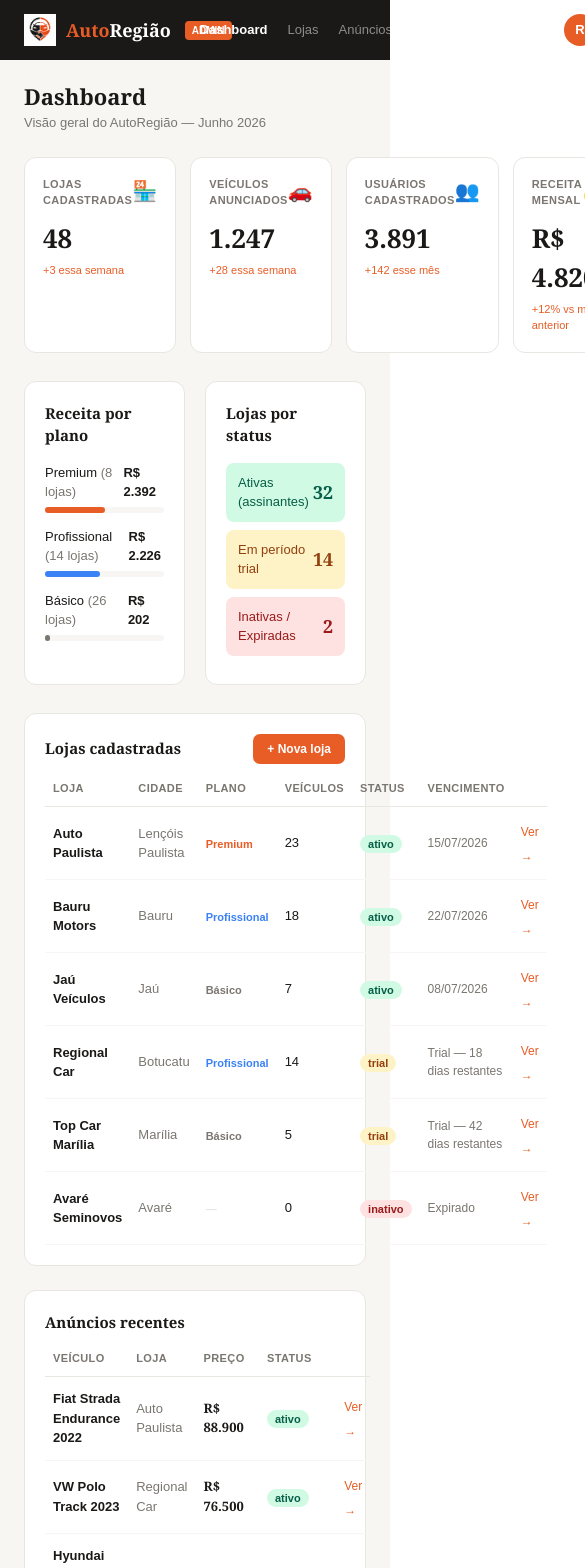
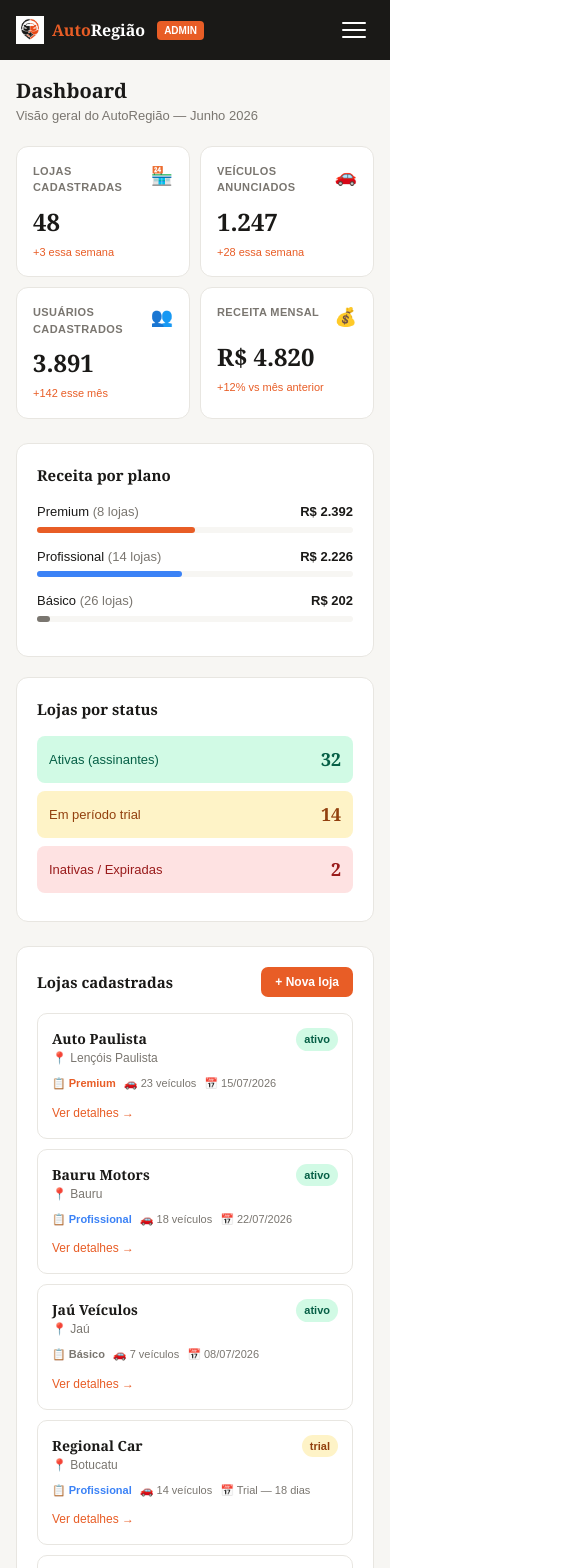
Before and after one commit to rafaelferrazf-hash/autoregiao, a Next.js app: page /admin in a window 390 px wide. Shown: the top 1568 px of the page, 585 px wide, since content can reach past the window. Built offline with nearby package versions, Linux system fonts and the light colour scheme.

Commit message:
admin responsivo mobile

```diff
--- a/app/admin/page.tsx
+++ b/app/admin/page.tsx
@@ -1,7 +1,12 @@
+"use client";
 import Image from "next/image";
 import Link from "next/link";
+import { useState } from "react";
 
 export default function Admin() {
+  const [menuAberto, setMenuAberto] = useState(false);
+  const [abaAtiva, setAbaAtiva] = useState("Dashboard");
+
   const stats = [
     { label: "Lojas cadastradas", value: "48", icon: "🏪", change: "+3 essa semana" },
     { label: "Veículos anunciados", value: "1.247", icon: "🚗", change: "+28 essa semana" },
@@ -13,8 +18,8 @@ export default function Admin() {
     { id: 1, nome: "Auto Paulista", cidade: "Lençóis Paulista", plano: "Premium", veiculos: 23, status: "ativo", vencimento: "15/07/2026" },
     { id: 2, nome: "Bauru Motors", cidade: "Bauru", plano: "Profissional", veiculos: 18, status: "ativo", vencimento: "22/07/2026" },
     { id: 3, nome: "Jaú Veículos", cidade: "Jaú", plano: "Básico", veiculos: 7, status: "ativo", vencimento: "08/07/2026" },
-    { id: 4, nome: "Regional Car", cidade: "Botucatu", plano: "Profissional", veiculos: 14, status: "trial", vencimento: "Trial — 18 dias restantes" },
-    { id: 5, nome: "Top Car Marília", cidade: "Marília", plano: "Básico", veiculos: 5, status: "trial", vencimento: "Trial — 42 dias restantes" },
+    { id: 4, nome: "Regional Car", cidade: "Botucatu", plano: "Profissional", veiculos: 14, status: "trial", vencimento: "Trial — 18 dias" },
+    { id: 5, nome: "Top Car Marília", cidade: "Marília", plano: "Básico", veiculos: 5, status: "trial", vencimento: "Trial — 42 dias" },
     { id: 6, nome: "Avaré Seminovos", cidade: "Avaré", plano: "—", veiculos: 0, status: "inativo", vencimento: "Expirado" },
   ];
 
@@ -36,47 +41,78 @@ export default function Admin() {
   return (
     <main style={{ fontFamily: "'DM Sans', sans-serif", background: "#F7F6F3", minHeight: "100vh" }}>
 
+      <style>{`
+        .admin-nav-links { display: flex !important; }
+        .admin-hamburger { display: none !important; }
+        .stats-grid-admin { display: grid; grid-template-columns: repeat(4, 1fr); gap: 14px; }
+        .receita-grid { display: grid; grid-template-columns: 1fr 1fr; gap: 20px; }
+        .tabela-admin { display: table !important; }
+        .cards-admin { display: none !important; }
+        @media (max-width: 768px) {
+          .admin-nav-links { display: none !important; }
+          .admin-hamburger { display: flex !important; }
+          .stats-grid-admin { grid-template-columns: repeat(2, 1fr) !important; gap: 10px !important; }
+          .receita-grid { grid-template-columns: 1fr !important; }
+          .tabela-admin { display: none !important; }
+          .cards-admin { display: flex !important; }
+        }
+      `}</style>
+
       {/* NAVBAR */}
-      <nav style={{ position: "fixed", top: 0, left: 0, right: 0, zIndex: 100, background: "#1A1917", height: 60, display: "flex", alignItems: "center", justifyContent: "space-between", padding: "0 24px" }}>
-        <Link href="/" style={{ display: "flex", alignItems: "center", gap: 10, textDecoration: "none" }}>
-          <Image src="/logo.png" alt="AutoRegião" width={32} height={32} style={{ objectFit: "contain" }} />
-          <span style={{ fontFamily: "Georgia, serif", fontSize: 18, fontWeight: 800, color: "#fff" }}>
+      <nav style={{ position: "fixed", top: 0, left: 0, right: 0, zIndex: 100, background: "#1A1917", height: 60, display: "flex", alignItems: "center", justifyContent: "space-between", padding: "0 16px" }}>
+        <Link href="/" style={{ display: "flex", alignItems: "center", gap: 8, textDecoration: "none" }}>
+          <Image src="/logo.png" alt="AutoRegião" width={28} height={28} style={{ objectFit: "contain" }} />
+          <span style={{ fontFamily: "Georgia, serif", fontSize: 16, fontWeight: 800, color: "#fff" }}>
             <span style={{ color: "#E85D26" }}>Auto</span>Região
           </span>
           <span style={{ background: "#E85D26", color: "#fff", fontSize: 10, fontWeight: 600, padding: "2px 7px", borderRadius: 4, marginLeft: 4 }}>ADMIN</span>
         </Link>
-        <div style={{ display: "flex", gap: 20, alignItems: "center" }}>
+        <div className="admin-nav-links" style={{ gap: 20, alignItems: "center" }}>
           {["Dashboard", "Lojas", "Anúncios", "Usuários", "Financeiro"].map(item => (
-            <a key={item} href="#" style={{ fontSize: 13, color: item === "Dashboard" ? "#fff" : "rgba(255,255,255,0.5)", textDecoration: "none", fontWeight: item === "Dashboard" ? 600 : 400 }}>{item}</a>
+            <a key={item} href="#" onClick={() => setAbaAtiva(item)} style={{ fontSize: 13, color: abaAtiva === item ? "#fff" : "rgba(255,255,255,0.5)", textDecoration: "none", fontWeight: abaAtiva === item ? 600 : 400 }}>{item}</a>
           ))}
           <div style={{ width: 32, height: 32, borderRadius: "50%", background: "#E85D26", display: "flex", alignItems: "center", justifyContent: "center", color: "#fff", fontWeight: 700, fontSize: 13 }}>R</div>
         </div>
+        <button className="admin-hamburger" onClick={() => setMenuAberto(!menuAberto)}
+          style={{ background: "none", border: "none", cursor: "pointer", padding: 8, flexDirection: "column", gap: 5 }}>
+          <span style={{ display: "block", width: 24, height: 2, background: "#fff", borderRadius: 2, transition: "all 0.2s", transform: menuAberto ? "rotate(45deg) translate(5px, 5px)" : "none" }}></span>
+          <span style={{ display: "block", width: 24, height: 2, background: "#fff", borderRadius: 2, opacity: menuAberto ? 0 : 1 }}></span>
+          <span style={{ display: "block", width: 24, height: 2, background: "#fff", borderRadius: 2, transition: "all 0.2s", transform: menuAberto ? "rotate(-45deg) translate(5px, -5px)" : "none" }}></span>
+        </button>
       </nav>
 
-      <div style={{ paddingTop: 80, padding: "80px 24px 40px", maxWidth: 1100, margin: "0 auto" }}>
+      {menuAberto && (
+        <div style={{ position: "fixed", top: 60, left: 0, right: 0, zIndex: 99, background: "#1A1917", padding: "16px", display: "flex", flexDirection: "column", gap: 14, borderBottom: "1px solid rgba(255,255,255,0.1)" }}>
+          {["Dashboard", "Lojas", "Anúncios", "Usuários", "Financeiro"].map(item => (
+            <a key={item} href="#" onClick={() => { setAbaAtiva(item); setMenuAberto(false); }} style={{ fontSize: 15, color: "#fff", textDecoration: "none", fontWeight: 500 }}>{item}</a>
+          ))}
+        </div>
+      )}
+
+      <div style={{ paddingTop: 76, padding: "76px 16px 40px", maxWidth: 1100, margin: "0 auto" }}>
 
         {/* TÍTULO */}
-        <div style={{ marginBottom: 24 }}>
-          <div style={{ fontFamily: "Georgia, serif", fontSize: 22, fontWeight: 800, color: "#1A1917" }}>Dashboard</div>
+        <div style={{ marginBottom: 20 }}>
+          <div style={{ fontFamily: "Georgia, serif", fontSize: 20, fontWeight: 800, color: "#1A1917" }}>Dashboard</div>
           <div style={{ fontSize: 13, color: "#7A7670" }}>Visão geral do AutoRegião — Junho 2026</div>
         </div>
 
-        {/* CARDS DE STATS */}
-        <div style={{ display: "grid", gridTemplateColumns: "repeat(4, 1fr)", gap: 14, marginBottom: 28 }}>
+        {/* STATS */}
+        <div className="stats-grid-admin" style={{ marginBottom: 24 }}>
           {stats.map(s => (
-            <div key={s.label} style={{ background: "#fff", border: "1.5px solid #E8E6E1", borderRadius: 12, padding: "18px" }}>
-              <div style={{ display: "flex", justifyContent: "space-between", alignItems: "flex-start", marginBottom: 10 }}>
+            <div key={s.label} style={{ background: "#fff", border: "1.5px solid #E8E6E1", borderRadius: 12, padding: "16px" }}>
+              <div style={{ display: "flex", justifyContent: "space-between", alignItems: "flex-start", marginBottom: 8 }}>
                 <div style={{ fontSize: 11, fontWeight: 600, color: "#7A7670", textTransform: "uppercase", letterSpacing: 0.4 }}>{s.label}</div>
-                <span style={{ fontSize: 20 }}>{s.icon}</span>
+                <span style={{ fontSize: 18 }}>{s.icon}</span>
               </div>
-              <div style={{ fontFamily: "Georgia, serif", fontSize: 26, fontWeight: 800, color: "#1A1917", marginBottom: 4 }}>{s.value}</div>
+              <div style={{ fontFamily: "Georgia, serif", fontSize: 24, fontWeight: 800, color: "#1A1917", marginBottom: 4 }}>{s.value}</div>
               <div style={{ fontSize: 11, color: "#E85D26" }}>{s.change}</div>
             </div>
           ))}
         </div>
 
-        {/* RECEITA POR PLANO */}
-        <div style={{ display: "grid", gridTemplateColumns: "1fr 1fr", gap: 20, marginBottom: 28 }}>
+        {/* RECEITA + STATUS */}
+        <div className="receita-grid" style={{ marginBottom: 24 }}>
           <div style={{ background: "#fff", border: "1.5px solid #E8E6E1", borderRadius: 12, padding: "20px" }}>
             <div style={{ fontFamily: "Georgia, serif", fontSize: 15, fontWeight: 700, color: "#1A1917", marginBottom: 16 }}>Receita por plano</div>
             {[
@@ -95,7 +131,6 @@ export default function Admin() {
               </div>
             ))}
           </div>
-
           <div style={{ background: "#fff", border: "1.5px solid #E8E6E1", borderRadius: 12, padding: "20px" }}>
             <div style={{ fontFamily: "Georgia, serif", fontSize: 15, fontWeight: 700, color: "#1A1917", marginBottom: 16 }}>Lojas por status</div>
             {[
@@ -111,13 +146,15 @@ export default function Admin() {
           </div>
         </div>
 
-        {/* TABELA DE LOJAS */}
+        {/* LOJAS */}
         <div style={{ background: "#fff", border: "1.5px solid #E8E6E1", borderRadius: 12, padding: "20px", marginBottom: 24 }}>
           <div style={{ display: "flex", justifyContent: "space-between", alignItems: "center", marginBottom: 16 }}>
             <div style={{ fontFamily: "Georgia, serif", fontSize: 15, fontWeight: 700, color: "#1A1917" }}>Lojas cadastradas</div>
             <button style={{ padding: "6px 14px", background: "#E85D26", border: "none", borderRadius: 7, color: "#fff", fontSize: 12, fontWeight: 600, cursor: "pointer" }}>+ Nova loja</button>
           </div>
-          <table style={{ width: "100%", borderCollapse: "collapse" }}>
+
+          {/* TABELA DESKTOP */}
+          <table className="tabela-admin" style={{ width: "100%", borderCollapse: "collapse" }}>
             <thead>
               <tr style={{ borderBottom: "1.5px solid #E8E6E1" }}>
                 {["Loja", "Cidade", "Plano", "Veículos", "Status", "Vencimento", ""].map(h => (
@@ -130,29 +167,44 @@ export default function Admin() {
                 <tr key={loja.id} style={{ borderBottom: "1px solid #F7F6F3" }}>
                   <td style={{ padding: "12px 8px", fontSize: 13, fontWeight: 600, color: "#1A1917" }}>{loja.nome}</td>
                   <td style={{ padding: "12px 8px", fontSize: 13, color: "#7A7670" }}>{loja.cidade}</td>
-                  <td style={{ padding: "12px 8px" }}>
-                    <span style={{ fontSize: 11, fontWeight: 600, color: planoColor[loja.plano] || "#7A7670" }}>{loja.plano}</span>
-                  </td>
+                  <td style={{ padding: "12px 8px" }}><span style={{ fontSize: 11, fontWeight: 600, color: planoColor[loja.plano] }}>{loja.plano}</span></td>
                   <td style={{ padding: "12px 8px", fontSize: 13, color: "#1A1917" }}>{loja.veiculos}</td>
-                  <td style={{ padding: "12px 8px" }}>
-                    <span style={{ fontSize: 11, fontWeight: 600, padding: "3px 8px", borderRadius: 20, background: statusColor[loja.status].bg, color: statusColor[loja.status].color }}>
-                      {loja.status}
-                    </span>
-                  </td>
+                  <td style={{ padding: "12px 8px" }}><span style={{ fontSize: 11, fontWeight: 600, padding: "3px 8px", borderRadius: 20, background: statusColor[loja.status].bg, color: statusColor[loja.status].color }}>{loja.status}</span></td>
                   <td style={{ padding: "12px 8px", fontSize: 12, color: "#7A7670" }}>{loja.vencimento}</td>
-                  <td style={{ padding: "12px 8px" }}>
-                    <Link href={`/loja/${loja.id}`} style={{ fontSize: 12, color: "#E85D26", textDecoration: "none", fontWeight: 500 }}>Ver →</Link>
-                  </td>
+                  <td style={{ padding: "12px 8px" }}><Link href={`/loja/${loja.id}`} style={{ fontSize: 12, color: "#E85D26", textDecoration: "none", fontWeight: 500 }}>Ver →</Link></td>
                 </tr>
               ))}
             </tbody>
           </table>
+
+          {/* CARDS MOBILE */}
+          <div className="cards-admin" style={{ flexDirection: "column", gap: 10 }}>
+            {lojas.map(loja => (
+              <div key={loja.id} style={{ border: "1.5px solid #E8E6E1", borderRadius: 10, padding: "14px" }}>
+                <div style={{ display: "flex", justifyContent: "space-between", alignItems: "flex-start", marginBottom: 8 }}>
+                  <div>
+                    <div style={{ fontFamily: "Georgia, serif", fontSize: 14, fontWeight: 700, color: "#1A1917" }}>{loja.nome}</div>
+                    <div style={{ fontSize: 12, color: "#7A7670" }}>📍 {loja.cidade}</div>
+                  </div>
+                  <span style={{ fontSize: 11, fontWeight: 600, padding: "3px 8px", borderRadius: 20, background: statusColor[loja.status].bg, color: statusColor[loja.status].color }}>{loja.status}</span>
+                </div>
+                <div style={{ display: "flex", gap: 8, flexWrap: "wrap", marginBottom: 8 }}>
+                  <span style={{ fontSize: 11, fontWeight: 600, color: planoColor[loja.plano] }}>📋 {loja.plano}</span>
+                  <span style={{ fontSize: 11, color: "#7A7670" }}>🚗 {loja.veiculos} veículos</span>
+                  <span style={{ fontSize: 11, color: "#7A7670" }}>📅 {loja.vencimento}</span>
+                </div>
+                <Link href={`/loja/${loja.id}`} style={{ fontSize: 12, color: "#E85D26", textDecoration: "none", fontWeight: 500 }}>Ver detalhes →</Link>
+              </div>
+            ))}
+          </div>
         </div>
 
-        {/* ANÚNCIOS RECENTES */}
+        {/* ANÚNCIOS */}
         <div style={{ background: "#fff", border: "1.5px solid #E8E6E1", borderRadius: 12, padding: "20px" }}>
           <div style={{ fontFamily: "Georgia, serif", fontSize: 15, fontWeight: 700, color: "#1A1917", marginBottom: 16 }}>Anúncios recentes</div>
-          <table style={{ width: "100%", borderCollapse: "collapse" }}>
+
+          {/* TABELA DESKTOP */}
+          <table className="tabela-admin" style={{ width: "100%", borderCollapse: "collapse" }}>
             <thead>
               <tr style={{ borderBottom: "1.5px solid #E8E6E1" }}>
                 {["Veículo", "Loja", "Preço", "Status", ""].map(h => (
@@ -166,20 +218,30 @@ export default function Admin() {
                   <td style={{ padding: "12px 8px", fontSize: 13, fontWeight: 600, color: "#1A1917" }}>{a.veiculo}</td>
                   <td style={{ padding: "12px 8px", fontSize: 13, color: "#7A7670" }}>{a.loja}</td>
                   <td style={{ padding: "12px 8px", fontSize: 13, fontFamily: "Georgia, serif", fontWeight: 700, color: "#1A1917" }}>{a.preco}</td>
-                  <td style={{ padding: "12px 8px" }}>
-                    <span style={{ fontSize: 11, fontWeight: 600, padding: "3px 8px", borderRadius: 20, background: statusColor[a.status].bg, color: statusColor[a.status].color }}>
-                      {a.status}
-                    </span>
-                  </td>
-                  <td style={{ padding: "12px 8px" }}>
-                    <Link href={`/veiculo/${a.id}`} style={{ fontSize: 12, color: "#E85D26", textDecoration: "none", fontWeight: 500 }}>Ver →</Link>
-                  </td>
+                  <td style={{ padding: "12px 8px" }}><span style={{ fontSize: 11, fontWeight: 600, padding: "3px 8px", borderRadius: 20, background: statusColor[a.status].bg, color: statusColor[a.status].color }}>{a.status}</span></td>
+                  <td style={{ padding: "12px 8px" }}><Link href={`/veiculo/${a.id}`} style={{ fontSize: 12, color: "#E85D26", textDecoration: "none", fontWeight: 500 }}>Ver →</Link></td>
                 </tr>
               ))}
             </tbody>
           </table>
+
+          {/* CARDS MOBILE */}
+          <div className="cards-admin" style={{ flexDirection: "column", gap: 10 }}>
+            {anunciosRecentes.map(a => (
+              <div key={a.id} style={{ border: "1.5px solid #E8E6E1", borderRadius: 10, padding: "14px" }}>
+                <div style={{ display: "flex", justifyContent: "space-between", alignItems: "flex-start", marginBottom: 6 }}>
+                  <div style={{ fontFamily: "Georgia, serif", fontSize: 13, fontWeight: 700, color: "#1A1917", flex: 1, marginRight: 8 }}>{a.veiculo}</div>
+                  <span style={{ fontSize: 11, fontWeight: 600, padding: "3px 8px", borderRadius: 20, background: statusColor[a.status].bg, color: statusColor[a.status].color, flexShrink: 0 }}>{a.status}</span>
+                </div>
+                <div style={{ fontSize: 12, color: "#7A7670", marginBottom: 4 }}>🏪 {a.loja}</div>
+                <div style={{ display: "flex", justifyContent: "space-between", alignItems: "center" }}>
+                  <span style={{ fontFamily: "Georgia, serif", fontSize: 14, fontWeight: 700, color: "#E85D26" }}>{a.preco}</span>
+                  <Link href={`/veiculo/${a.id}`} style={{ fontSize: 12, color: "#E85D26", textDecoration: "none", fontWeight: 500 }}>Ver →</Link>
+                </div>
+              </div>
+            ))}
+          </div>
         </div>
-
       </div>
     </main>
   );
```
